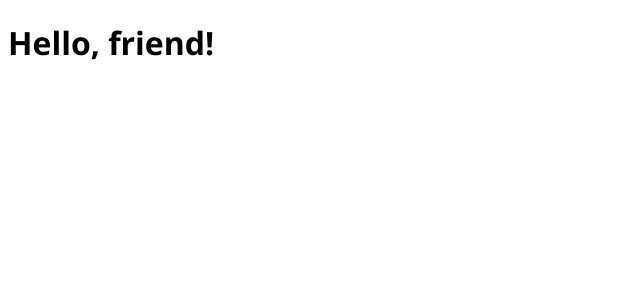
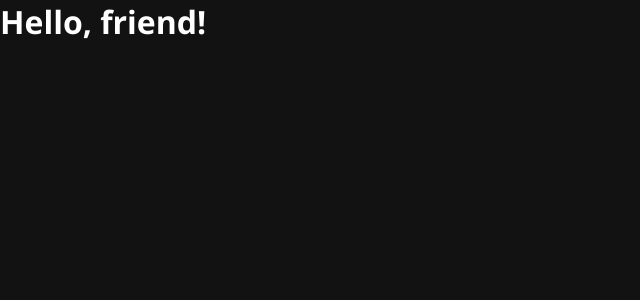
Before and after one commit to MaryamBahangeh/doctor-online, a Next.js app: page / in a window 1280 px wide. Shown: the top 300 px of the page, without its empty margins (0-640 px from the left). Built offline with nearby package versions, Linux system fonts and the light colour scheme.

Commit message:
[ADD] css reset

```diff
--- a/src/app/globals.css
+++ b/src/app/globals.css
@@ -0,0 +1,71 @@
+:root {
+  --color-gray-98: hsl(0deg 0% 98%);
+  --color-gray-90: hsl(0deg 0% 90%);
+  --color-gray-80: hsl(0deg 0% 80%);
+  --color-gray-70: hsl(0deg 0% 70%);
+  --color-gray-40: hsl(0deg 0% 40%);
+  --color-gray-30: hsl(0deg 0% 30%);
+  --color-gray-20: hsl(0deg 0% 20%);
+  --color-gray-16: hsl(0deg 0% 16%);
+  --color-gray-12: hsl(0deg 0% 12%);
+  --color-gray-10: hsl(0deg 0% 10%);
+
+  --color-default-background: var(--color-gray-10);
+  --color-default-foreground: var(--color-gray-98);
+
+  --color-primary: hsl(120deg 50% 48%);
+  --color-primary-fade: hsl(120deg 50% 96%);
+  --color-primary-lighter: hsl(120deg 50% 52%);
+  --color-primary-darker: hsl(120deg 50% 44%);
+  --color-primary-opposite: var(--color-gray-10);
+
+  --border-radius: 0.875rem;
+
+  --full-width: 75rem;
+  --full-width-padding-inline: calc(max(100% - var(--full-width), 2rem) / 2);
+
+  --animation-duration-fast: 0.1s;
+  --animation-duration-normal: 0.5s;
+  --animation-duration-slow: 1s;
+}
+
+*,
+*::before,
+*::after {
+  box-sizing: border-box;
+
+  margin: 0;
+  padding: 0;
+}
+
+html {
+  color-scheme: dark;
+}
+
+input,
+label,
+select,
+textarea,
+button,
+fieldset,
+legend,
+datalist,
+output,
+option,
+optgroup {
+  font: inherit;
+}
+
+ul {
+  list-style: none;
+}
+
+p {
+  color: var(--color-gray-80);
+}
+
+a {
+  color: inherit;
+
+  text-decoration: none;
+}
```
